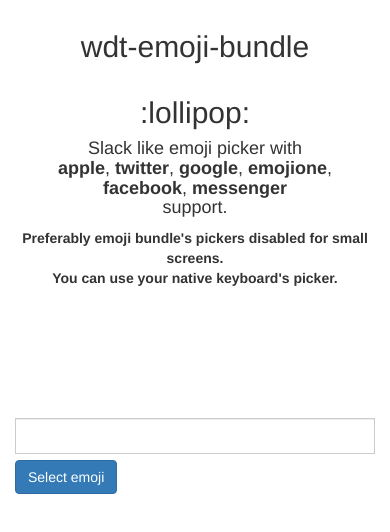
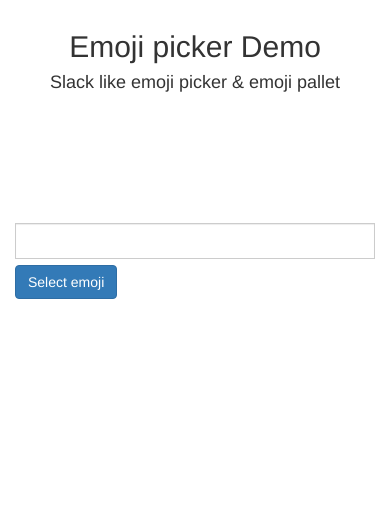
Before and after one commit to eole-repos/emoji-picker, a website: page demo/index.html in a window 390 px wide. Drawn offline with nearby package versions, Linux system fonts and the light colour scheme.

Commit message:
edit demo description

```diff
--- a/demo/index.html
+++ b/demo/index.html
@@ -57,14 +57,8 @@
 <div class="container" id="app">
     <div class="row">
         <div class="col-md-6 col-md-push-3 col-xs-12" style="padding-top: 10px">
-
-            <h2 id="head-title" class="header text-center">wdt-emoji-bundle <br><br> :lollipop:</h2>
-
-            <h4 class="text-center">Slack like emoji picker with <br> <strong>apple</strong>, <strong>twitter</strong>, <strong>google</strong>, <strong>emojione</strong>, <strong>facebook</strong>, <strong>messenger</strong> <br> support.</h4>
-
-            <p class="text-center visible-xs visible-sm hidden-md hidden-lg mobile-notice">
-              <strong> Preferably emoji bundle's pickers disabled for small screens. <br> You can use your native keyboard's picker.</strong>
-            </p>
+            <h2 id="head-title" class="header text-center">Emoji picker Demo</h2>
+            <h4 class="text-center">Slack like emoji picker & emoji pallet</h4>
 
             <div class="contenteditable-area">
                 <div id="wdt-emoji-search-popup">
```
